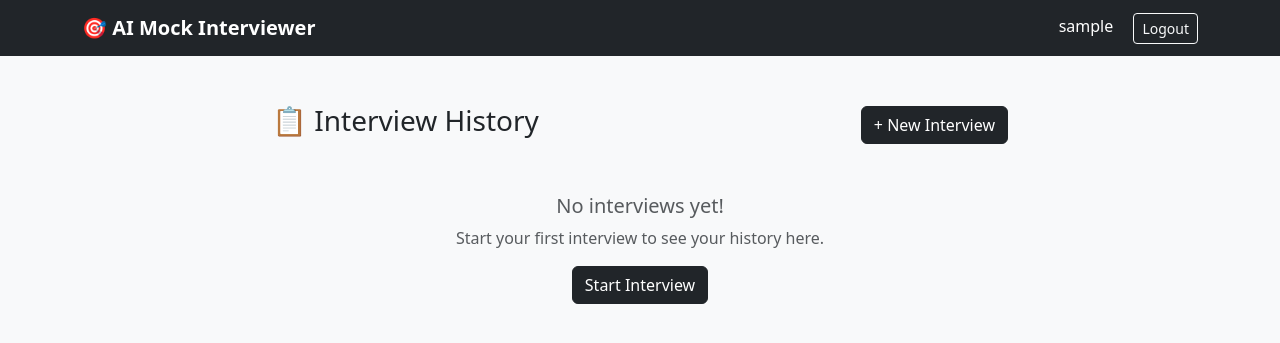
After one commit to Lovesh-afk/AI-Mock-Interviewer, a Flask app: page /history in a window 1280 px wide. The commit adds this page. Shown: the top 343 px of the page. Run offline with Flask 3, Linux system fonts and the light colour scheme; the visitor is signed in with stand-in values (Sample User, id 1).

Commit message:
Phase 3: Add user authentication and interview history with SQLite

```diff
--- a/app.py
+++ b/app.py
@@ -1,15 +1,39 @@
-from flask import Flask, render_template, request, session
+from flask import Flask, render_template, request, session, redirect, url_for, flash
 from google import genai
+from flask_sqlalchemy import SQLAlchemy
+from flask_bcrypt import Bcrypt
 import os
+import re
 from dotenv import load_dotenv
+from datetime import datetime
 
 load_dotenv()
 
 app = Flask(__name__)
 app.secret_key = "supersecretkey123"
+app.config["SQLALCHEMY_DATABASE_URI"] = "sqlite:///interviews.db"
+app.config["SQLALCHEMY_TRACK_MODIFICATIONS"] = False
 
+db = SQLAlchemy(app)
+bcrypt = Bcrypt(app)
 client = genai.Client(api_key=os.getenv("GEMINI_API_KEY"))
 
+# ─── Models ───────────────────────────────────────────────
+class User(db.Model):
+    id = db.Column(db.Integer, primary_key=True)
+    username = db.Column(db.String(80), unique=True, nullable=False)
+    password = db.Column(db.String(200), nullable=False)
+    interviews = db.relationship("Interview", backref="user", lazy=True)
+
+class Interview(db.Model):
+    id = db.Column(db.Integer, primary_key=True)
+    user_id = db.Column(db.Integer, db.ForeignKey("user.id"), nullable=False)
+    role = db.Column(db.String(100), nullable=False)
+    difficulty = db.Column(db.String(20), nullable=False)
+    avg_score = db.Column(db.Float, nullable=False)
+    date = db.Column(db.DateTime, default=datetime.utcnow)
+
+# ─── AI Functions ─────────────────────────────────────────
 def generate_questions(role, difficulty):
     prompt = f"""Generate exactly 5 {difficulty} level interview questions for a {role} role.
     {difficulty} means:
@@ -21,7 +45,6 @@ def generate_questions(role, difficulty):
         model="models/gemini-2.5-flash",
         contents=prompt
     )
-    import re
     lines = response.text.strip().split("\n")
     questions = []
     for line in lines:
@@ -53,15 +76,53 @@ Then continue with the rest of the feedback."""
     )
     return response.text
 
+# ─── Auth Routes ──────────────────────────────────────────
+@app.route("/register", methods=["GET", "POST"])
+def register():
+    if request.method == "POST":
+        username = request.form.get("username")
+        password = request.form.get("password")
+        if User.query.filter_by(username=username).first():
+            flash("Username already exists!", "danger")
+            return render_template("register.html")
+        hashed = bcrypt.generate_password_hash(password).decode("utf-8")
+        user = User(username=username, password=hashed)
+        db.session.add(user)
+        db.session.commit()
+        flash("Account created! Please login.", "success")
+        return redirect(url_for("login"))
+    return render_template("register.html")
+
+@app.route("/login", methods=["GET", "POST"])
+def login():
+    if request.method == "POST":
+        username = request.form.get("username")
+        password = request.form.get("password")
+        user = User.query.filter_by(username=username).first()
+        if user and bcrypt.check_password_hash(user.password, password):
+            session["user_id"] = user.id
+            session["username"] = user.username
+            return redirect(url_for("index"))
+        flash("Invalid username or password!", "danger")
+    return render_template("login.html")
+
+@app.route("/logout")
+def logout():
+    session.clear()
+    return redirect(url_for("login"))
+
+# ─── Main Routes ──────────────────────────────────────────
 @app.route("/", methods=["GET", "POST"])
 def index():
+    if "user_id" not in session:
+        return redirect(url_for("login"))
     if request.method == "POST":
         role = request.form.get("role")
         difficulty = request.form.get("difficulty", "Intermediate")
         try:
             questions = generate_questions(role, difficulty)
         except Exception as e:
-            return render_template("index.html", error="AI server is busy, please try again in a moment.")
+            return render_template("index.html", error="AI server is busy, please try again.")
         session["questions"] = questions
         session["role"] = role
         session["difficulty"] = difficulty
@@ -77,10 +138,13 @@ def index():
 
 @app.route("/answer", methods=["POST"])
 def answer():
+    if "user_id" not in session:
+        return redirect(url_for("login"))
     answer_text = request.form.get("answer")
     questions = session.get("questions")
     current = session.get("current")
     role = session.get("role")
+    difficulty = session.get("difficulty")
     feedbacks = session.get("feedbacks")
 
     try:
@@ -88,12 +152,8 @@ def answer():
     except Exception as e:
         feedback = "SCORE: 0\n⚠️ AI feedback unavailable right now."
 
-    # Extract score from feedback
-    import re
     score_match = re.search(r"SCORE:\s*(\d+)", feedback)
     score = int(score_match.group(1)) if score_match else 0
-
-    # Remove the SCORE line from displayed feedback
     clean_feedback = re.sub(r"SCORE:\s*\d+\n?", "", feedback).strip()
 
     feedbacks.append({
@@ -107,13 +167,32 @@ def answer():
 
     if current + 1 >= 5:
         avg_score = round(sum(f["score"] for f in feedbacks) / len(feedbacks), 1)
+        # Save to database
+        interview = Interview(
+            user_id=session["user_id"],
+            role=role,
+            difficulty=difficulty,
+            avg_score=avg_score
+        )
+        db.session.add(interview)
+        db.session.commit()
         return render_template("results.html", feedbacks=feedbacks, role=role, avg_score=avg_score)
 
     return render_template("interview.html",
-                     question=questions[current + 1],
-                     number=current + 2,
-                     total=5,
-                     role=role,
-                     difficulty=session.get("difficulty"))
+                         question=questions[current + 1],
+                         number=current + 2,
+                         total=5,
+                         role=role,
+                         difficulty=difficulty)
+
+@app.route("/history")
+def history():
+    if "user_id" not in session:
+        return redirect(url_for("login"))
+    interviews = Interview.query.filter_by(user_id=session["user_id"]).order_by(Interview.date.desc()).all()
+    return render_template("history.html", interviews=interviews)
+
 if __name__ == "__main__":
+    with app.app_context():
+        db.create_all()
     app.run(debug=True, use_reloader=False)
--- /dev/null
+++ b/templates/history.html
@@ -0,0 +1,54 @@
+<!DOCTYPE html>
+<html>
+<head>
+    <title>Interview History</title>
+    <link href="https://cdn.jsdelivr.net/npm/bootstrap@5.3.0/dist/css/bootstrap.min.css" rel="stylesheet">
+</head>
+<body class="bg-light">
+    <nav class="navbar navbar-dark bg-dark">
+        <div class="container">
+            <span class="navbar-brand fw-bold">🎯 AI Mock Interviewer</span>
+            <div>
+                <span class="navbar-text text-white me-3">{{ session.username }}</span>
+                <a href="/logout" class="btn btn-outline-light btn-sm">Logout</a>
+            </div>
+        </div>
+    </nav>
+
+    <div class="container mt-5">
+        <div class="row justify-content-center">
+            <div class="col-md-8">
+                <div class="d-flex justify-content-between align-items-center mb-4">
+                    <h3>📋 Interview History</h3>
+                    <a href="/" class="btn btn-dark">+ New Interview</a>
+                </div>
+
+                {% if interviews %}
+                    {% for interview in interviews %}
+                    <div class="card shadow-sm mb-3">
+                        <div class="card-body d-flex justify-content-between align-items-center">
+                            <div>
+                                <h6 class="mb-1">{{ interview.role }}</h6>
+                                <small class="text-muted">{{ interview.difficulty }} · {{ interview.date.strftime('%d %b %Y, %I:%M %p') }}</small>
+                            </div>
+                            <span class="fs-4 fw-bold
+                                {% if interview.avg_score >= 7 %}text-success
+                                {% elif interview.avg_score >= 5 %}text-warning
+                                {% else %}text-danger{% endif %}">
+                                {{ interview.avg_score }}/10
+                            </span>
+                        </div>
+                    </div>
+                    {% endfor %}
+                {% else %}
+                    <div class="text-center text-muted mt-5">
+                        <h5>No interviews yet!</h5>
+                        <p>Start your first interview to see your history here.</p>
+                        <a href="/" class="btn btn-dark">Start Interview</a>
+                    </div>
+                {% endif %}
+            </div>
+        </div>
+    </div>
+</body>
+</html>
```
Also changed, not shown: templates/index.html (+8 -3 lines), templates/login.html (added, +39 -0 lines), templates/register.html (added, +39 -0 lines), 1 other file.
